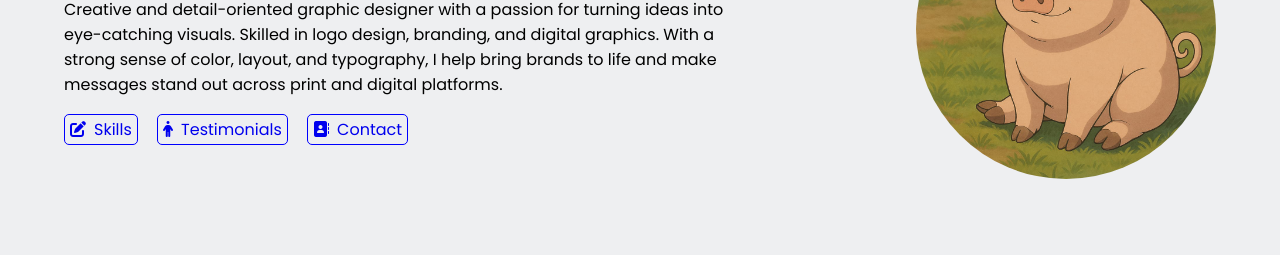
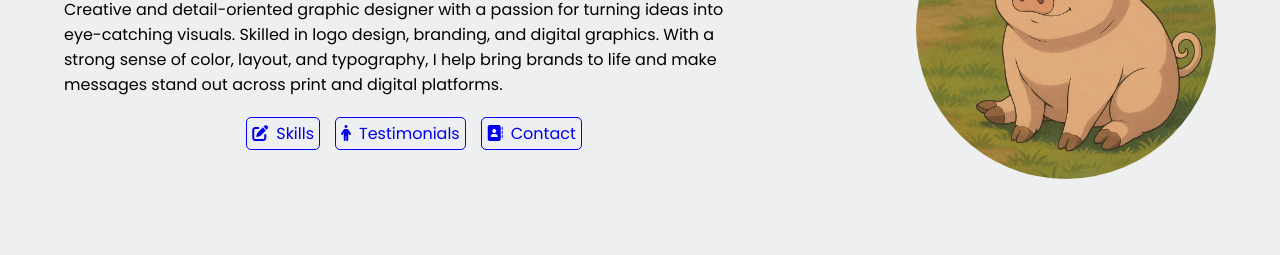
Before and after one commit to sagnik-santra17/portfolio-website, a plain HTML site: page index.html in a window 1280 px wide. Shown: the part 271-526 px from the top of the page. Drawn offline with Linux system fonts and the light colour scheme.

Commit message:
update everything

```diff
--- a/style.css
+++ b/style.css
@@ -232,7 +232,17 @@ textarea {
 
 /* media-query */
 
-@media (max-width: 600px) {
+.scrolling-links {
+  display: flex;
+  justify-content: center;
+  gap: 15px;
+}
+
+.scrolling-links a {
+  margin: 0;
+}
+
+@media (max-width: 700px) {
   /* header */
   .logo {
     font-size: 15px;
@@ -276,7 +286,6 @@ textarea {
     object-fit: cover;
     border-radius: 50%;
   }
-
   /* skilss-section */
 
   #skills {
```
